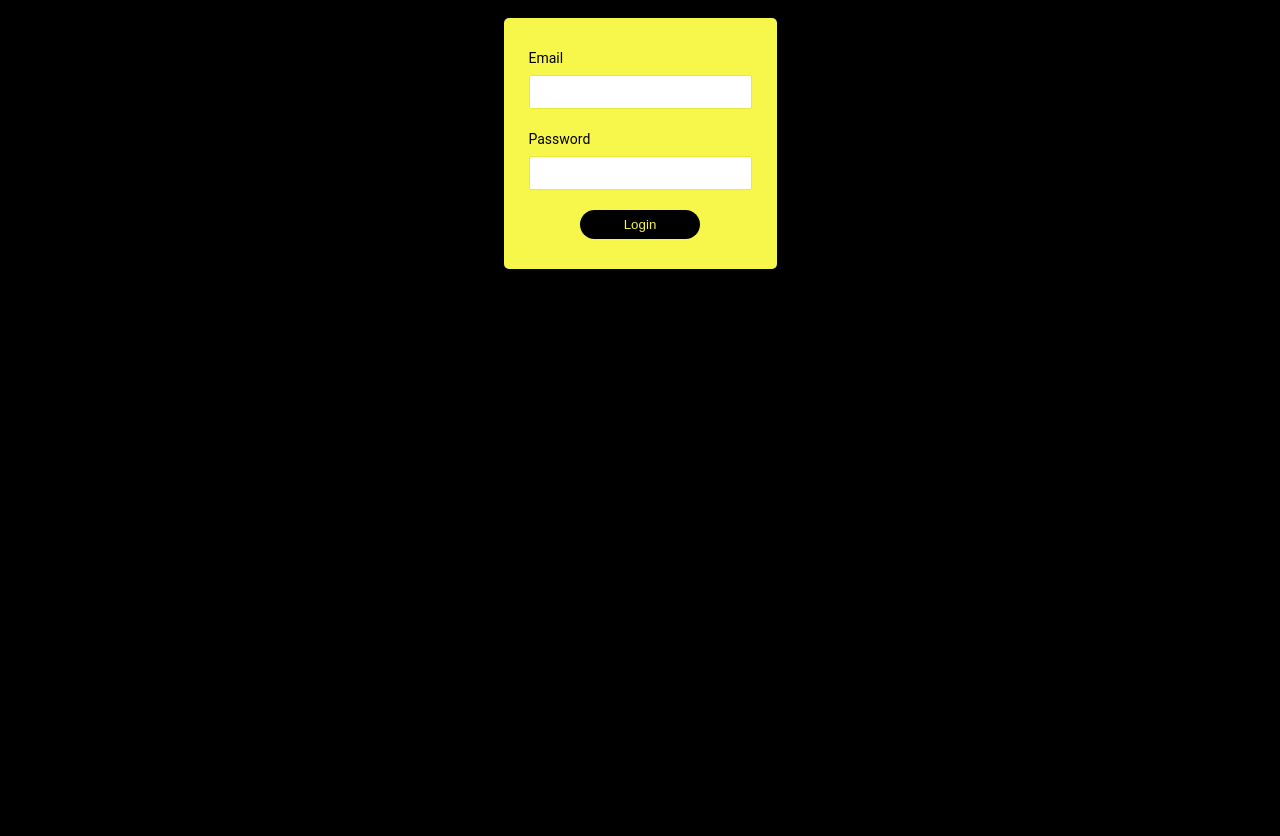
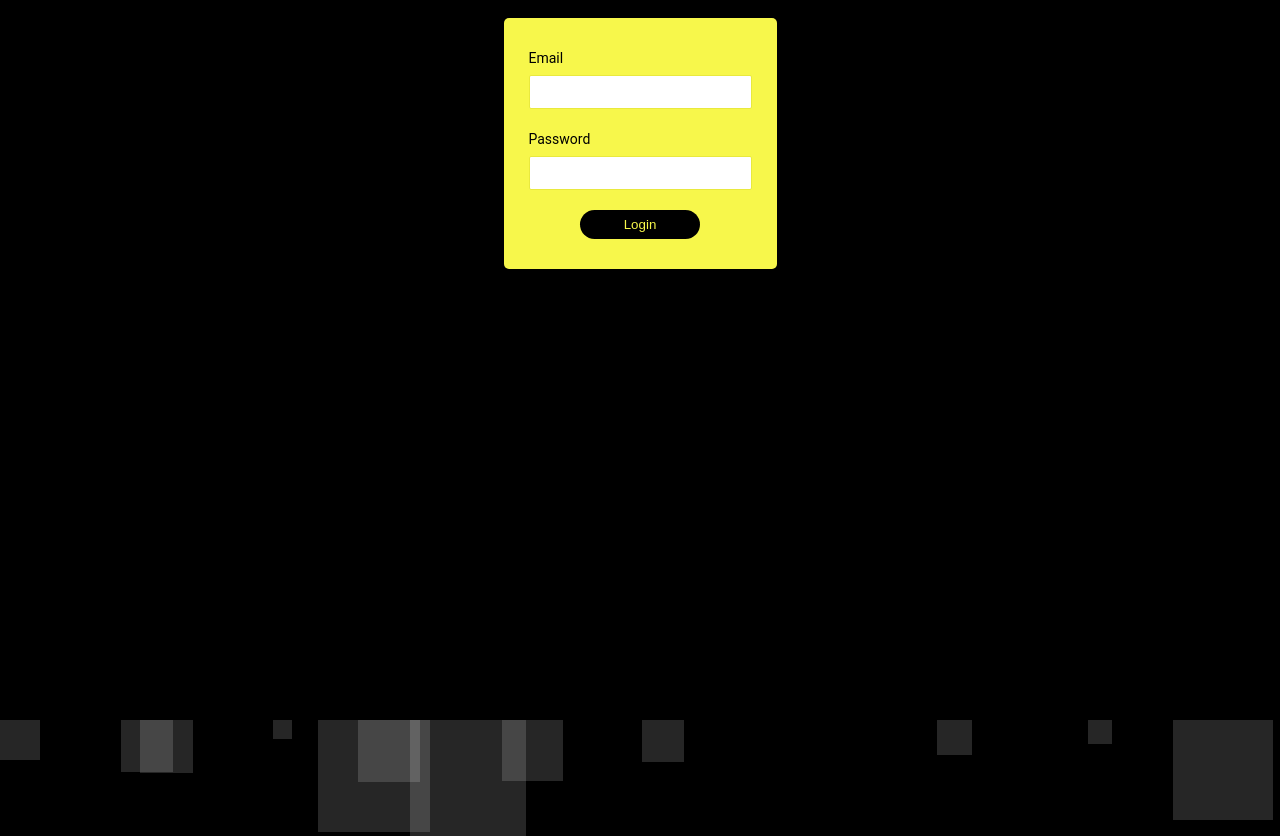
Before and after one commit to nataly-enne/animate-form-with-css-js-pure, a plain HTML site: page base/index.html in a window 1280 px wide. Shown: the part 80-916 px from the top of the page. Before the commit the page ends 800 px from the top, so only its background shows below. Drawn offline with Linux system fonts and the light colour scheme.

Commit message:
create: iniciando animação dos quadrados animados na tela

```diff
--- a/base/index.html
+++ b/base/index.html
@@ -26,6 +26,10 @@
       </div>
     </section>
 
+    <ul class="squares">
+      <li></li>
+    </ul>
+
     <script src="script.js"></script>
   </body>
 </html>
--- a/base/script.js
+++ b/base/script.js
@@ -35,3 +35,25 @@ form.addEventListener("animationend", event => {
     document.querySelector("body").style.overflow = "none";
     }
 });
+
+/* background squares */
+
+const ulSquares = document.querySelector("ul.squares");
+
+for (let i = 0; i < 11; i++){
+    const li = document.createElement("li");
+
+    const random = (min, max) => Math.random() * (max - min) + min;
+
+    const size = Math.floor(random(10, 120));
+
+    const position = random(1, 99);
+
+    li.style.width = `${size}px`;
+    li.style.height = `${size}px`;
+    li.style.bottom = `-${size}px`;
+
+        li.style.left = `${position}%`
+
+    ulSquares.appendChild(li);
+}
--- a/base/style.css
+++ b/base/style.css
@@ -153,3 +153,14 @@ form.validate-error{
     transform: translateX(15%);
   }
 }
+
+/* sqaures */
+
+.squares li{
+  width: 40px;
+  height: 40px;
+  background-color: rgb(255, 255, 255, 0.15);
+  display: block;
+  position: absolute;
+  bottom: -40px;
+}
```
